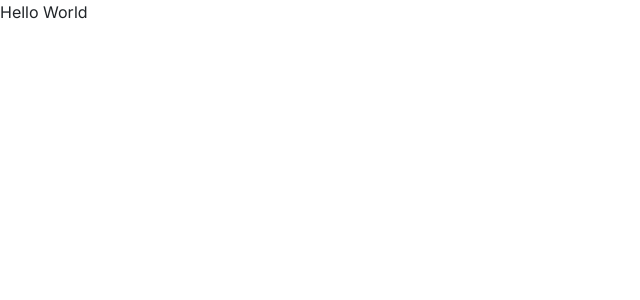
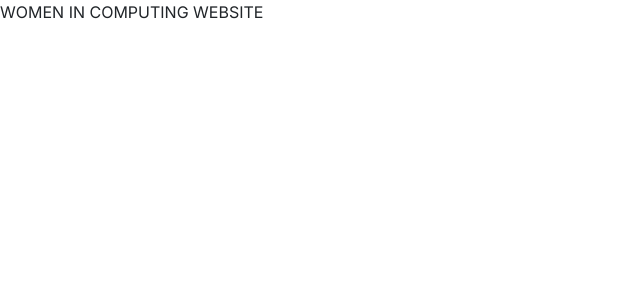
Before and after one commit to acm-ucr/winc-website, a Next.js app: page / in a window 1280 px wide. Shown: the top 300 px of the page, without its empty margins (0-640 px from the left). Built offline with nearby package versions, Linux system fonts and the light colour scheme.

Commit message:
change landing page text

```diff
--- a/src/app/layout.js
+++ b/src/app/layout.js
@@ -6,8 +6,8 @@ import { Inter } from "next/font/google";
 const inter = Inter({ subsets: ["latin"] });
 
 export const metadata = {
-  title: "Create Next App",
-  description: "Generated by create next app",
+  title: "WINC @ UCR",
+  description: "Women In Computing Official Website",
 };
 
 export default function RootLayout({ children }) {
--- a/src/app/page.js
+++ b/src/app/page.js
@@ -1,5 +1,5 @@
 const Home = () => {
-  return <>Hello World</>;
+  return <>WOMEN IN COMPUTING WEBSITE</>;
 };
 
 export default Home;
```
